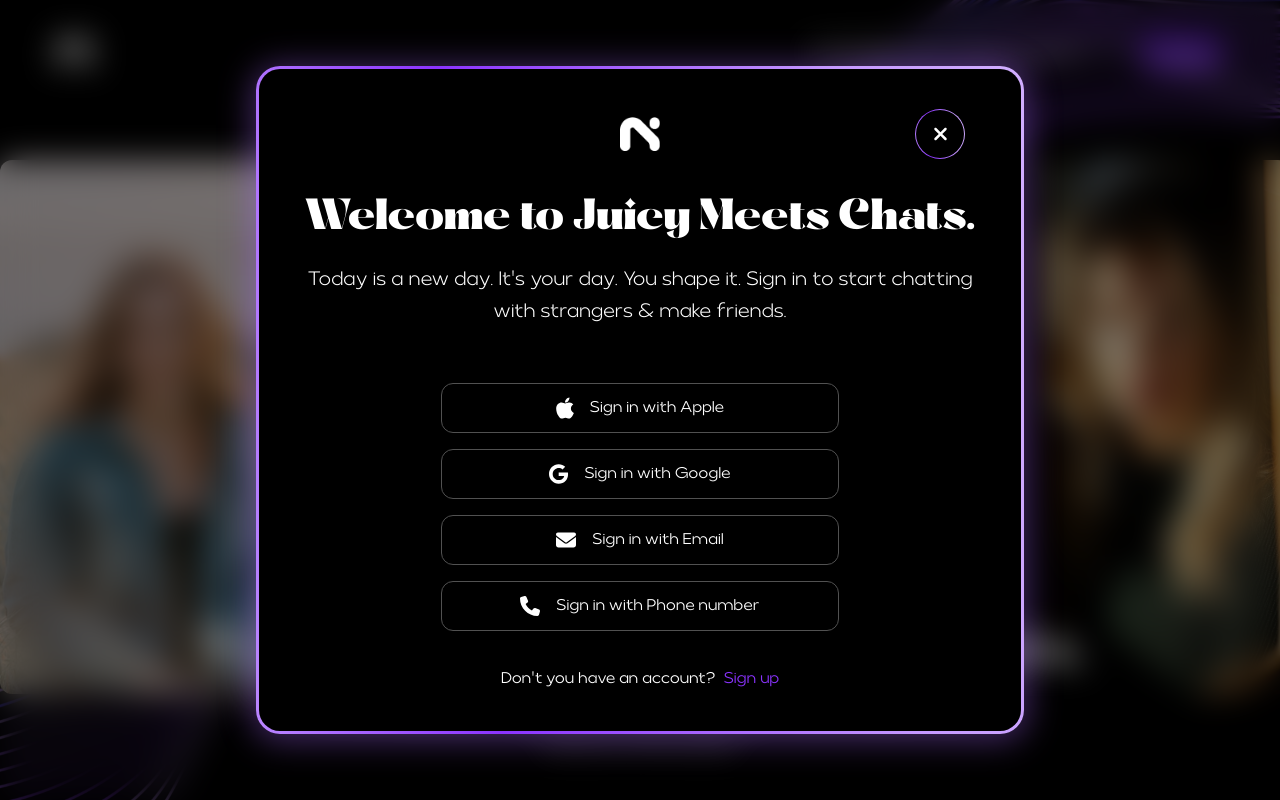
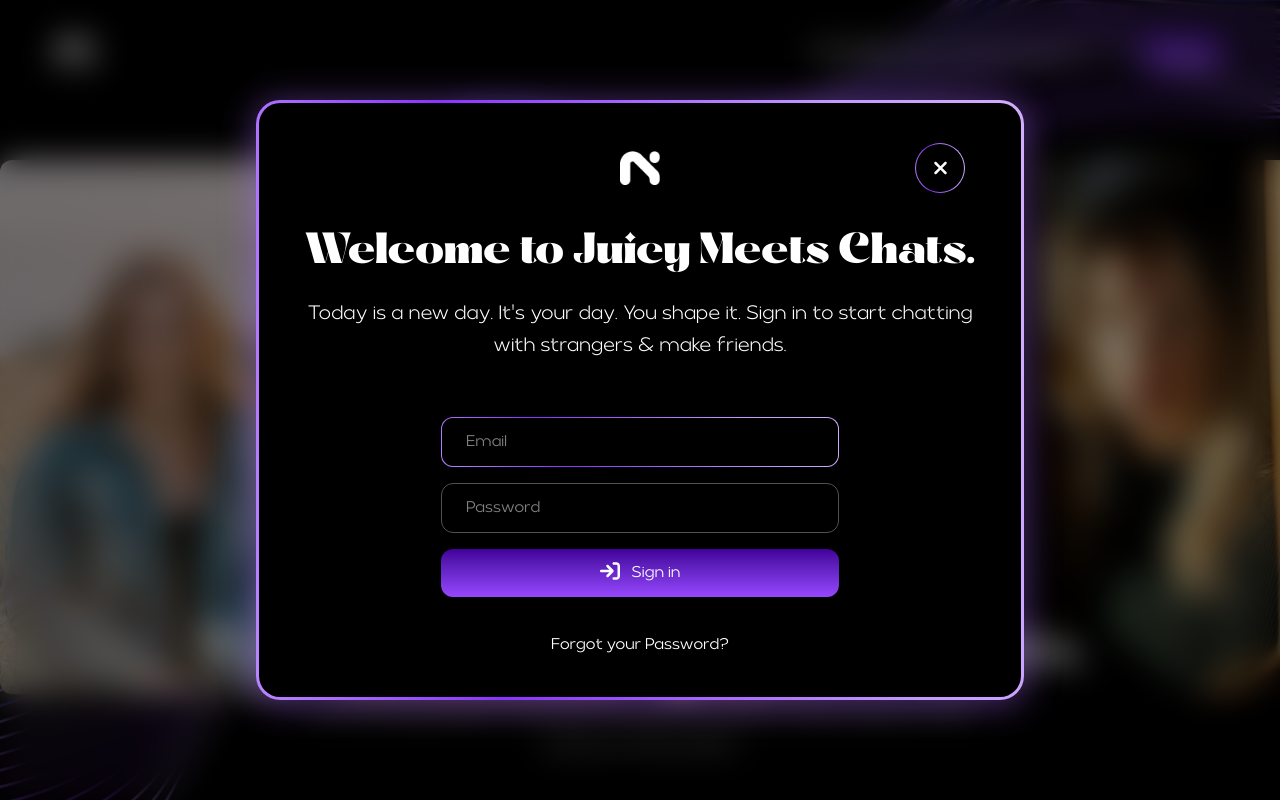
Before and after one commit to MSK-101/Juicy-meets-web, a Next.js app: page / in a window 1280 px wide. Both pictures are taken after a click on the button "Log In". Built offline with nearby package versions, Linux system fonts and the light colour scheme.

Commit message:
update the login modal

```diff
--- a/src/components/dialogs/login-dialog.tsx
+++ b/src/components/dialogs/login-dialog.tsx
@@ -4,8 +4,13 @@ import Image from "next/image";
 import { Dialog, DialogContent, DialogHeader, DialogTitle } from "../ui/dialog";
 import { FontAwesomeIcon } from "@fortawesome/react-fontawesome";
 import { faApple, faGoogle } from "@fortawesome/free-brands-svg-icons";
-import { faEnvelope, faPhone } from "@fortawesome/free-solid-svg-icons";
+import {
+  faArrowRightToBracket,
+  faEnvelope,
+  faPhone,
+} from "@fortawesome/free-solid-svg-icons";
 import Link from "next/link";
+import { Input } from "../ui/input";
 
 // Add prop types for the dialog
 interface dialogProps {
@@ -36,26 +41,28 @@ export default function LoginDialog({
         </div>
 
         <div className="flex flex-col items-center gap-4 mt-14">
-          <button className="border-[#515151] hover:gradient-border border rounded-xl py-3 w-full max-w-[398px] flex items-center justify-center gap-4 cursor-pointer">
-            <FontAwesomeIcon icon={faApple} className="text-[24px]" /> Sign in
-            with Apple
-          </button>
-          <button className="border-[#515151] hover:gradient-border border rounded-xl py-3 w-full max-w-[398px] flex items-center justify-center gap-4 cursor-pointer">
-            <FontAwesomeIcon icon={faGoogle} className="text-[20px]" />
-            Sign in with Google
-          </button>
-          <button className="border-[#515151] hover:gradient-border border rounded-xl py-3 w-full max-w-[398px] flex items-center justify-center gap-4 cursor-pointer">
-            <FontAwesomeIcon icon={faEnvelope} className="text-[20px]" />
-            Sign in with Email
-          </button>
-          <button className="border-[#515151] hover:gradient-border border rounded-xl py-3 w-full max-w-[398px] flex items-center justify-center gap-4 cursor-pointer">
-            <FontAwesomeIcon icon={faPhone} className="text-[20px]" />
-            Sign in with Phone number
+          <Input
+            type="email"
+            placeholder="Email"
+            className="w-full max-w-[398px]"
+            id="email"
+          />
+          <Input
+            type="password"
+            placeholder="Password"
+            className="w-full max-w-[398px]"
+            id="password"
+          />
+          <button className="bg-linear-180 from-[#420099] to-[#9747FF] rounded-xl py-3 w-full max-w-[398px] cursor-pointer flex gap-3 justify-center">
+            <FontAwesomeIcon
+              icon={faArrowRightToBracket}
+              className="text-[20px]"
+            />
+            Sign in
           </button>
 
           <Link href="#" className="mt-5">
-            Don&apos;t you have an account?
-            <span className="text-[#8B33FF] ml-2">Sign up</span>
+            Forgot your Password?
           </Link>
         </div>
       </DialogContent>
```
